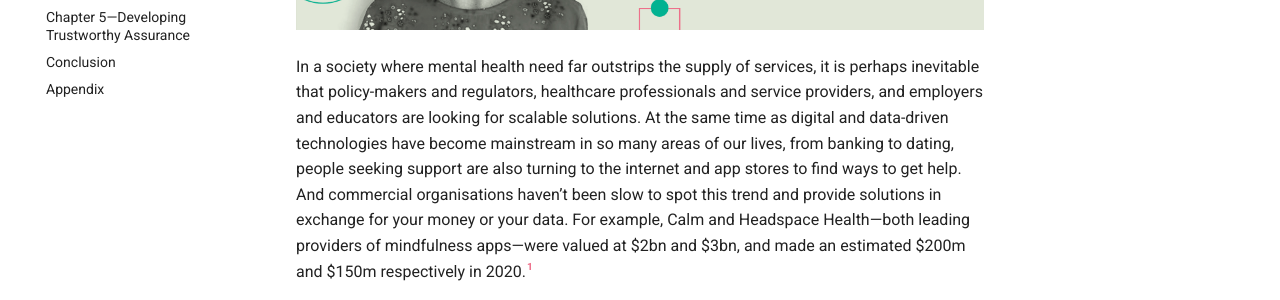
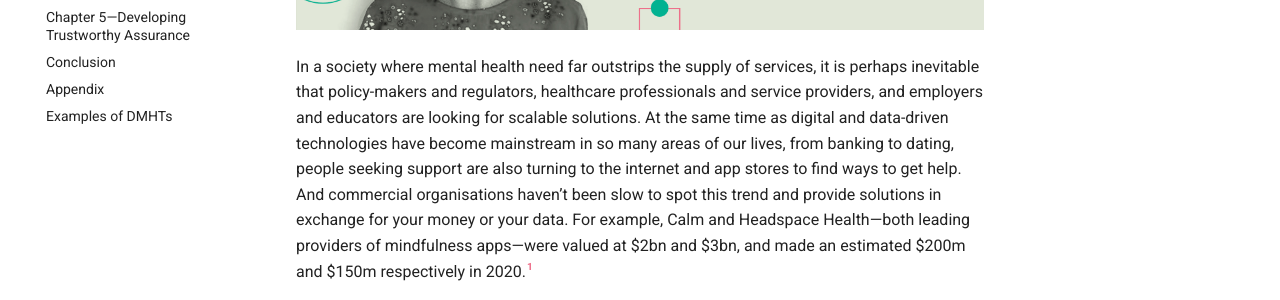
Before and after one commit to alan-turing-institute/trustworthy-assurance, an MkDocs documentation site: the page built from docs/dmh-report/foreword.md, in a window 1280 px wide. Shown: the part 430-730 px from the top of the page. Built offline with MkDocs 1.6.1 and Material for MkDocs 9.7.7, drawn with Linux system fonts in a browser that asks for light colours; comment, search, counter and statistics services are not loaded.

Commit message:
add examples to toc

```diff
--- a/mkdocs.yml
+++ b/mkdocs.yml
@@ -135,5 +135,5 @@ nav:
     - Chapter 5—Developing Trustworthy Assurance: dmh-report/chapter-5.md
     - Conclusion: dmh-report/conclusion.md
     - Appendix: dmh-report/appendix.md
-    # - Further Resources: dmh-report/further-resources.md
+    - Examples of DMHTs: dmh-report/examples.md
   - Assurance Platform: https://assuranceplatform.azurewebsites.net/
```
